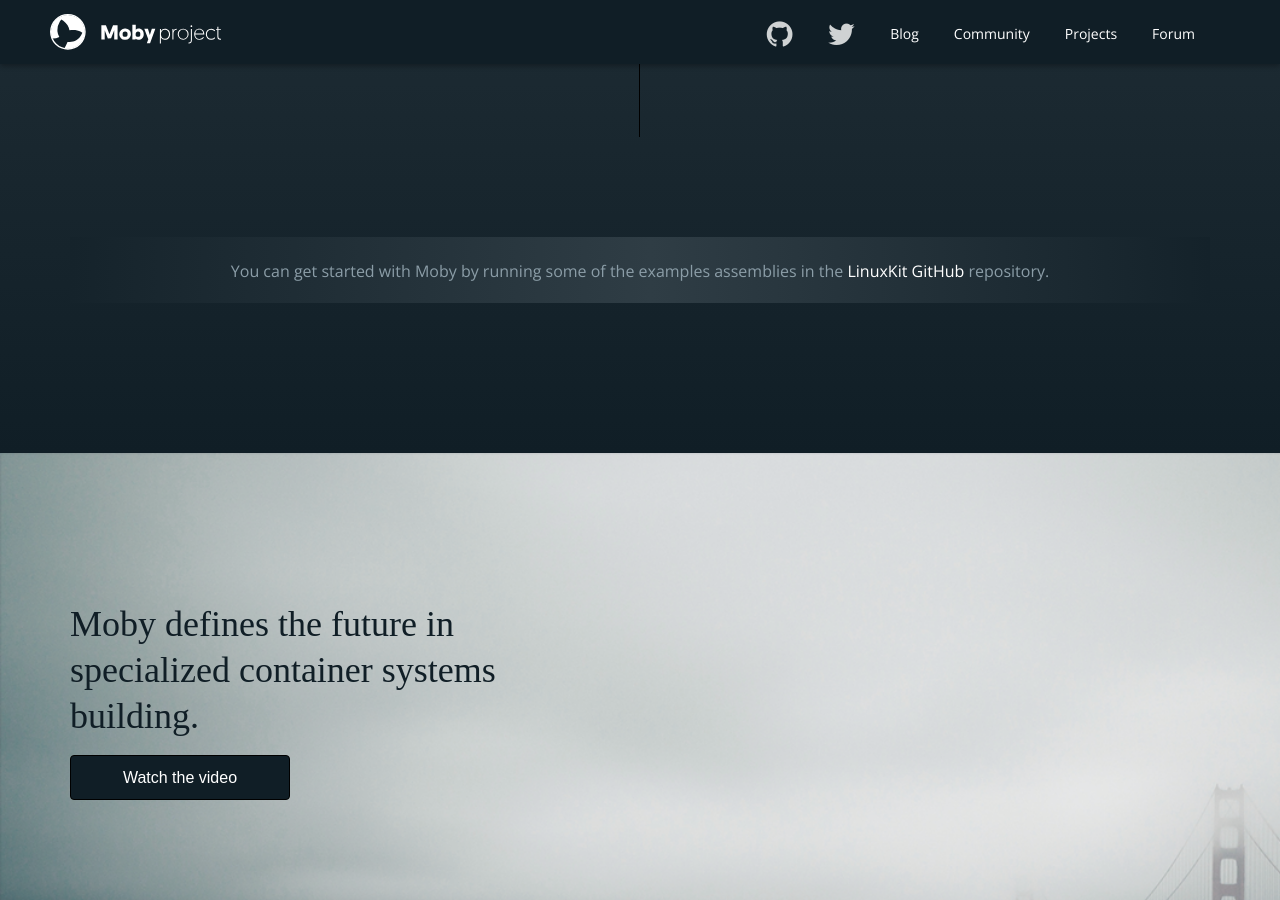
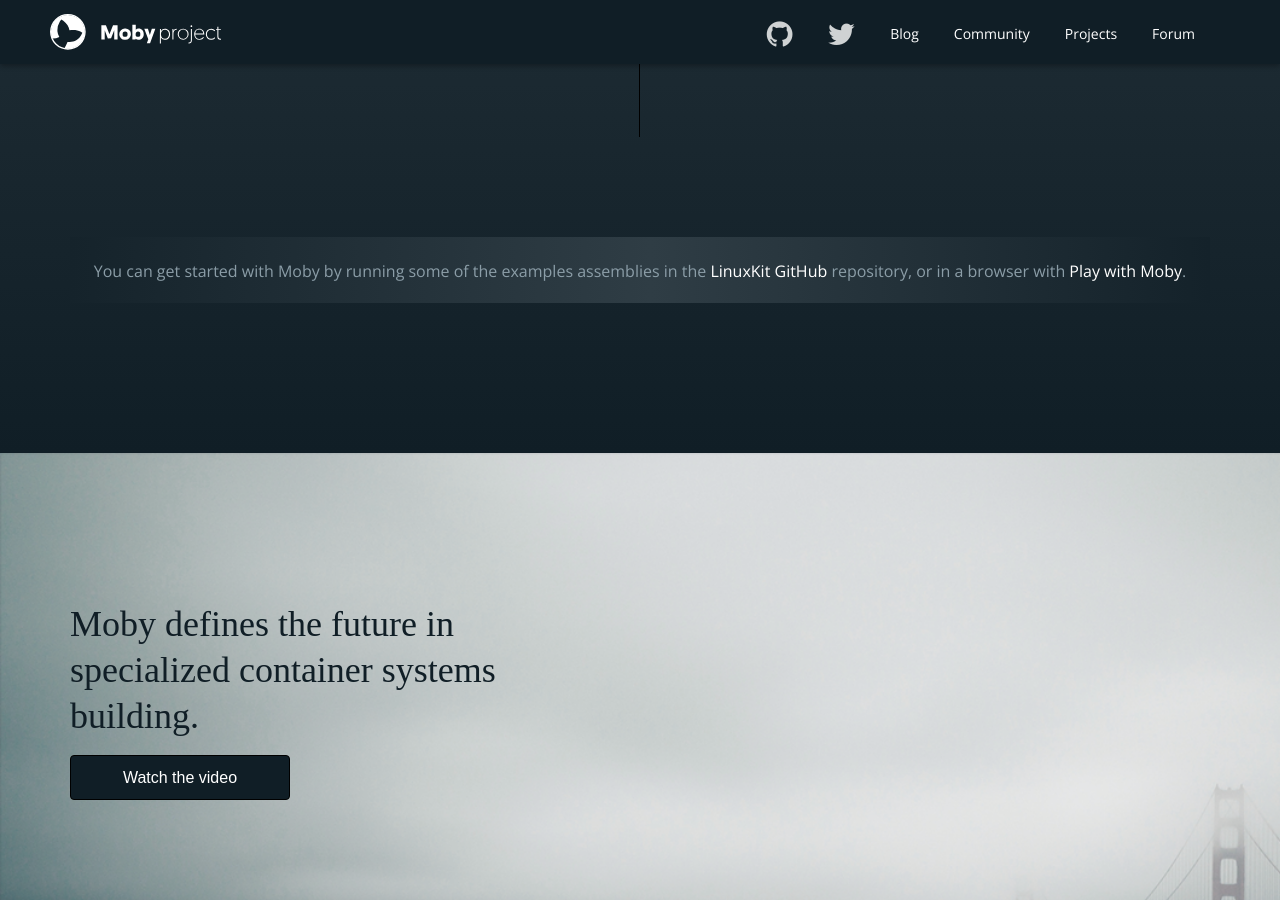
Before and after one commit to moby/mobywebsite, a Jekyll site: the page built from docs/index.md, in a window 1280 px wide and 900 px high, scrolled down 2964 px. Built offline with Jekyll 4.4.1, drawn with Linux system fonts in a browser that asks for light colours; nearby versions of some CDN libraries.

Commit message:
added pwm link
Signed-off-by: Patrick Chanezon <patlist@chanezon.com>

```diff
--- a/docs/index.md
+++ b/docs/index.md
@@ -65,7 +65,7 @@
                 </ul>
             </div>
             <div class="gradient-bar-2">
-                <p>You can get started with Moby by running some of the examples assemblies in the <a href="https://github.com/linuxkit/linuxkit" target="_blank">LinuxKit GitHub</a> repository.</p>
+                <p>You can get started with Moby by running some of the examples assemblies in the <a href="https://github.com/linuxkit/linuxkit" target="_blank">LinuxKit GitHub</a> repository, or in a browser with <a href="http://play-with-moby.com/" target="_blank">Play with Moby</a>.</p>
             </div>
         </div>
     </div>
```
